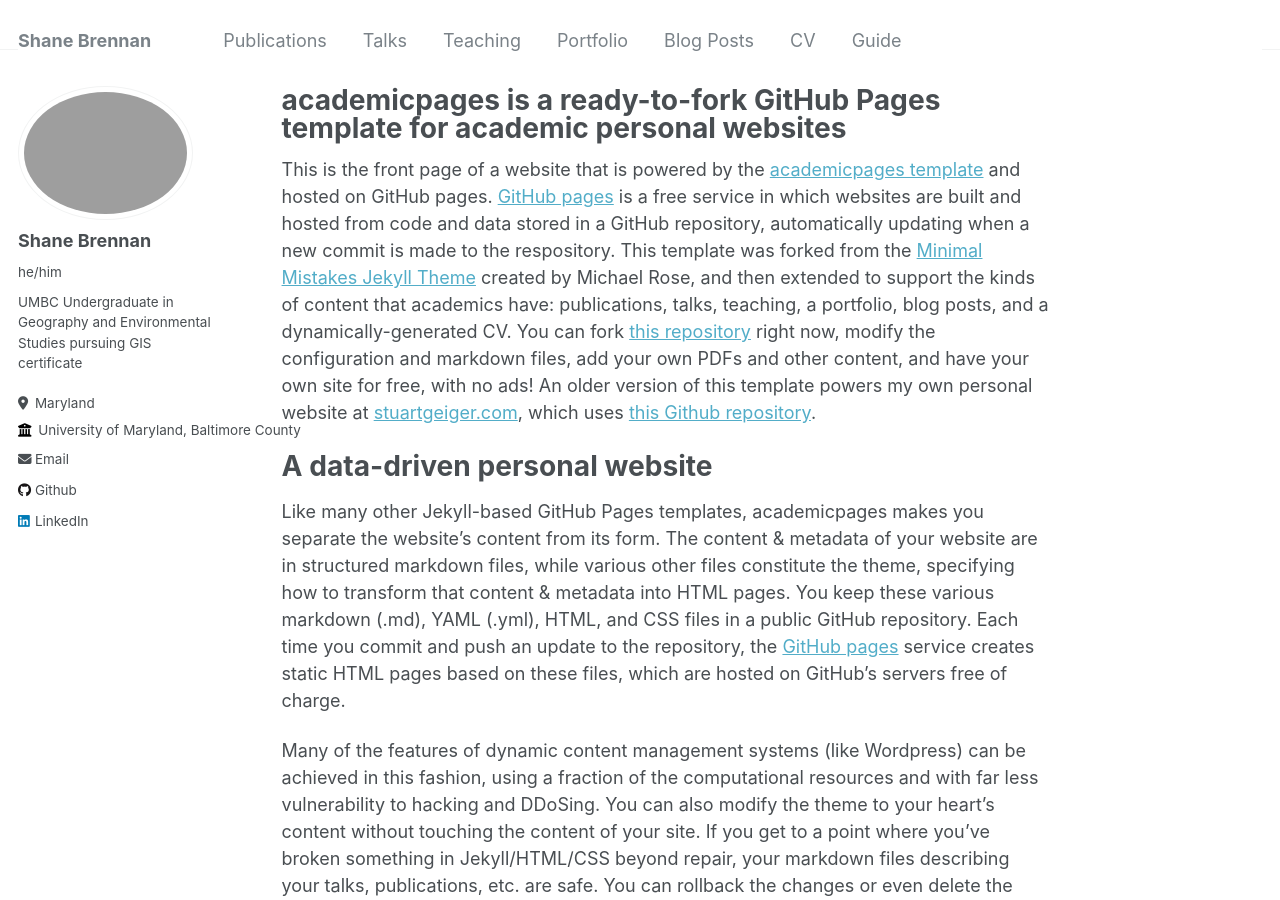
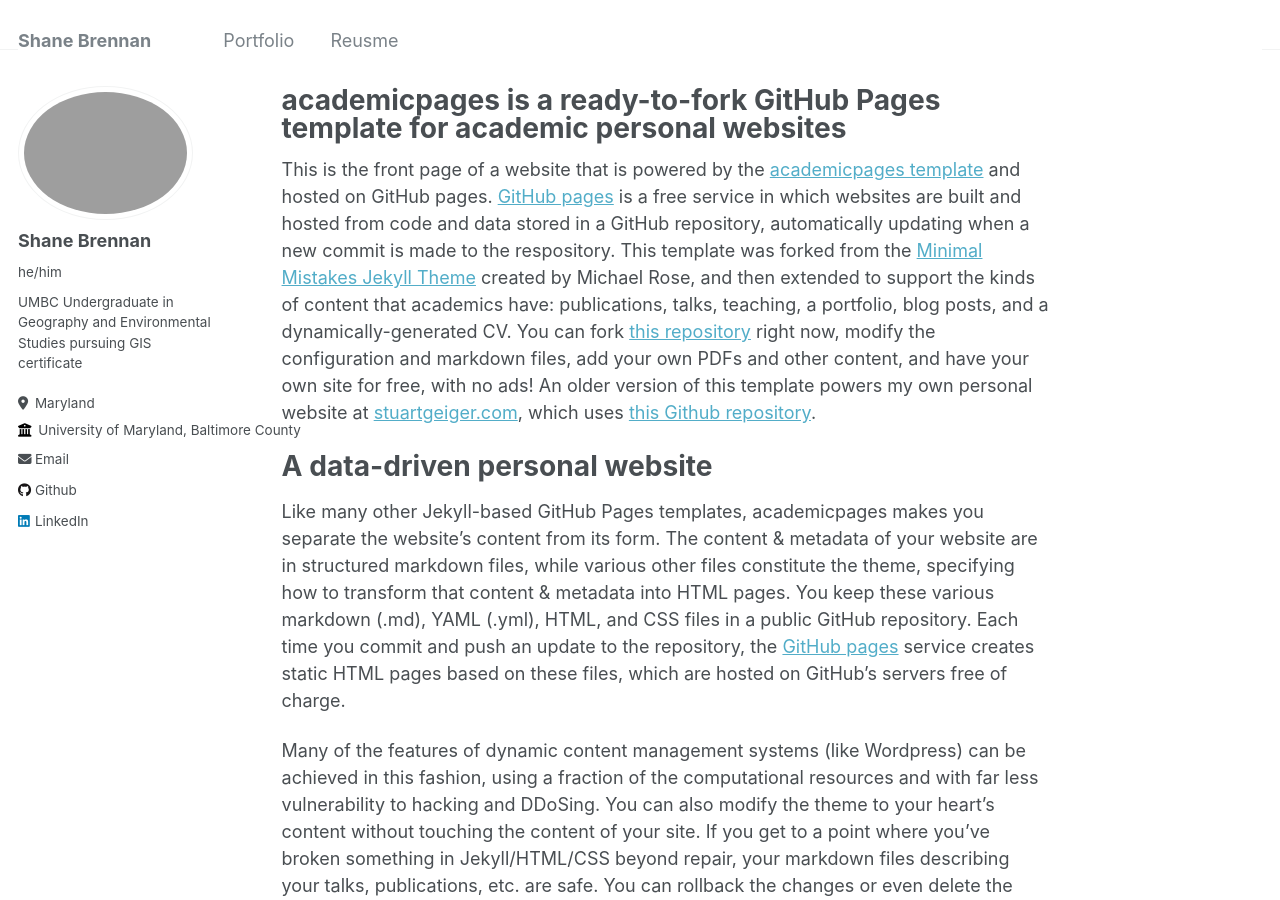
Before and after one commit to ShaneBren/ShaneBre.github.io, a Jekyll site: the page built from _pages/about.md, in a window 1280 px wide and 900 px high. Built offline with Jekyll 4.4.1, drawn with Linux system fonts in a browser that asks for light colours.

Commit message:
Update navigation.yml

```diff
--- a/_data/navigation.yml
+++ b/_data/navigation.yml
@@ -1,22 +1,7 @@
 # main links links
 main:
-  - title: "Publications"
-    url: /publications/
-
-  - title: "Talks"
-    url: /talks/
-
-  - title: "Teaching"
-    url: /teaching/
-
   - title: "Portfolio"
     url: /portfolio/
 
-  - title: "Blog Posts"
-    url: /year-archive/
-
-  - title: "CV"
+  - title: "Reusme"
     url: /cv/
-
-  - title: "Guide"
-    url: /markdown/
```
